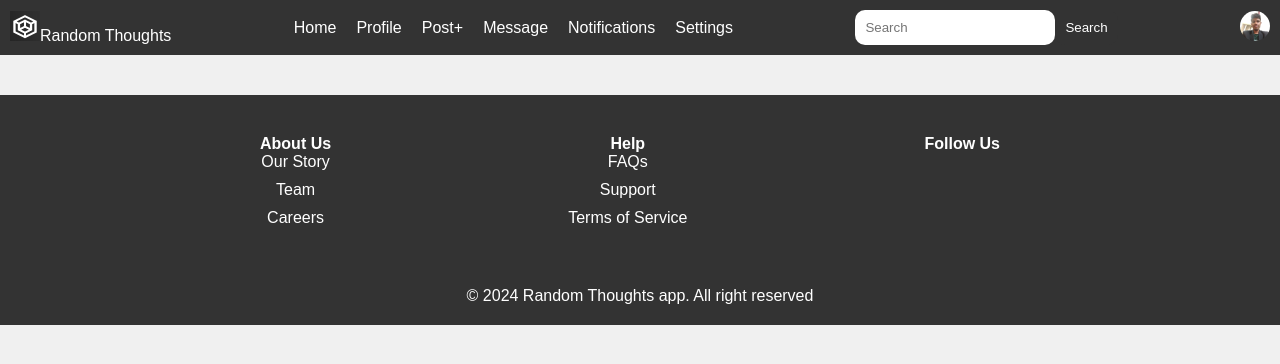
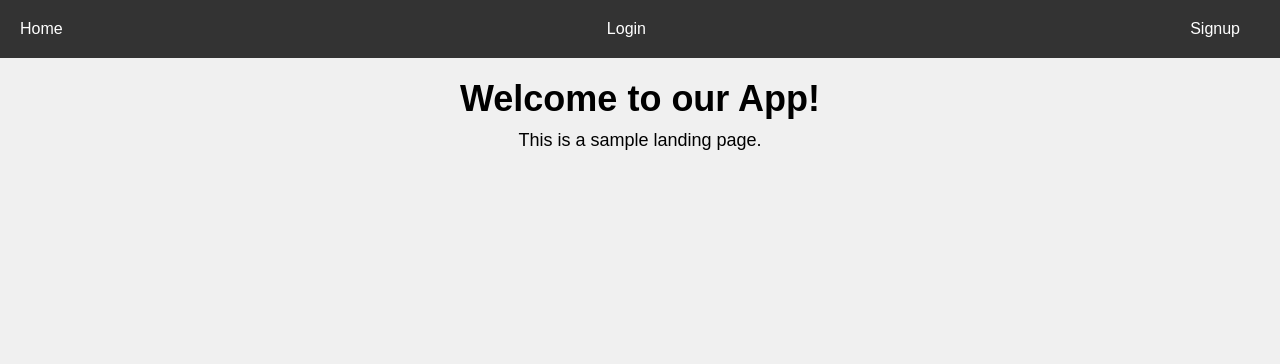
Before and after one commit to rohit-workspace069/random-thoughts_frontend, a React (Create React App) app: page / in a window 1280 px wide. Shown: the top 364 px of the page. Built offline with nearby package versions, Linux system fonts and the light colour scheme; no server answers.

Commit message:
created a landing page

```diff
--- a/src/App.js
+++ b/src/App.js
@@ -1,7 +1,8 @@
 import React from 'react';
-import { BrowserRouter, Route,  Routes } from 'react-router-dom';
+import { BrowserRouter, Route, Routes } from 'react-router-dom';
 import './App.css';
 
+import LandingPage from './components/LandingPage';
 import Header from './components/Header';
 import Footer from './components/Footer';
 import LoginPage from './components/LoginPage';
@@ -15,28 +16,29 @@ function App() {
   return (<div>
     <BrowserRouter>
       < Routes>
-        <Route path="/" exact element={<div>
-          <Header/>
-          <Home/>
-          <Footer/>
+        <Route path="/" exact element={<LandingPage />} />
+        <Route path="/home" element={<div>
+          <Header />
+          <Home />
+          <Footer />
         </div>} />
         <Route path="/profilepage" element={<div>
-          <Header/>
-          <ProfilePage/>
-          <Footer/>
+          <Header />
+          <ProfilePage />
+          <Footer />
         </div>} />
         <Route path="/createpost" element={<div>
-          <Header/>
-          <CreatePost/>
-          <Footer/>
+          <Header />
+          <CreatePost />
+          <Footer />
         </div>} />
         <Route path='/workinprogress' element={<div>
-          <Header/>
-          <ProgressWork/>
-          <Footer/>
+          <Header />
+          <ProgressWork />
+          <Footer />
         </div>} />
-        <Route path="/signup" element={<RegisterPage/>} />
-        <Route path="/login" element={<LoginPage/>} />
+        <Route path="/signup" element={<RegisterPage />} />
+        <Route path="/login" element={<LoginPage />} />
       </ Routes>
     </BrowserRouter>
   </div>
--- a/src/components/Header.jsx
+++ b/src/components/Header.jsx
@@ -12,7 +12,7 @@ function Header() {
       <nav className="nav">
         <ul>
           <li>
-          <Link className="nav-link" to="/" >Home</Link>
+          <Link className="nav-link" to="/home" >Home</Link>
           </li>
           <li>
           <Link className="nav-link" to="/profilepage" >Profile</Link>
--- /dev/null
+++ b/src/components/LandingPage.jsx
@@ -0,0 +1,25 @@
+import React from 'react';
+import './comonent-style/LandingPage.css';
+import { Link } from 'react-router-dom';
+
+const LandingPage = () => {
+    return (
+        <div className="landing-page">
+            <header>
+                <nav>
+                    <ul>
+                        <li><Link to="/home" >Home</Link></li>
+                        <li><Link to="/login" >Login</Link></li>
+                        <li><Link to="/signup" >Signup</Link></li>
+                    </ul>
+                </nav>
+            </header>
+            <main>
+                <h1>Welcome to our App!</h1>
+                <p>This is a sample landing page.</p>
+            </main>
+        </div>
+    );
+};
+
+export default LandingPage;
--- a/src/components/LoginPage.jsx
+++ b/src/components/LoginPage.jsx
@@ -19,7 +19,7 @@ function LoginPage() {
         event.preventDefault();
 
         const data = {
-            email: `${email}`,
+            username: `${email}`,
             password: `${password}`
         };
 
--- /dev/null
+++ b/src/components/comonent-style/LandingPage.css
@@ -0,0 +1,46 @@
+/* LandingPage.css */
+.landing-page {
+    font-family: Arial, sans-serif;
+    text-align: center;
+  }
+
+  header {
+    background-color: #333;
+    color: #fff;
+    padding: 20px;
+    text-align: center;
+  }
+
+  nav ul {
+    list-style: none;
+    margin: 0;
+    padding: 0;
+    display: flex;
+    justify-content: space-between;
+  }
+
+  nav li {
+    margin-right: 20px;
+  }
+
+  nav a {
+    color: #fff;
+    text-decoration: none;
+  }
+
+  main {
+    display: flex;
+    flex-direction: column;
+    align-items: center;
+    padding: 20px;
+  }
+
+  h1 {
+    font-size: 36px;
+    margin-bottom: 10px;
+  }
+
+  p {
+    font-size: 18px;
+    margin-bottom: 20px;
+  }
```
Lines whose indentation alone changed are shown as unchanged.
